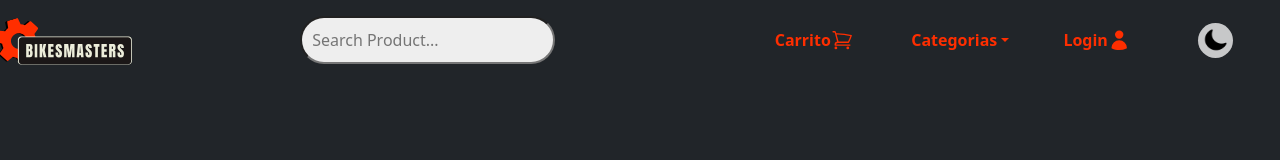
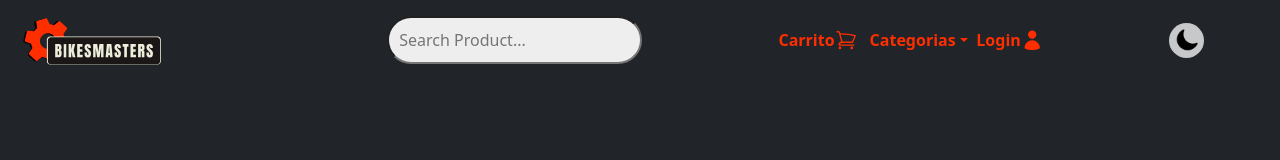
Before and after one commit to ROBERT-Gimenez/E-comerce_React, a React (Create React App) app: page / in a window 1280 px wide. Shown: the top 160 px of the page. Built offline with nearby package versions, Linux system fonts and the light colour scheme; no server answers.

Commit message:
added styles responsives in header

```diff
--- a/src/App.css
+++ b/src/App.css
@@ -83,6 +83,18 @@ a{
   margin-bottom: 1rem;
   object-fit: cover;
 }
+.container_btns{
+  display: flex;
+  gap: 1rem;
+  align-items: center;
+  justify-content: center;
+}
+.container_btns:first-child{
+display: none;
+}
+/* .container_btns div:last-child{
+display: none;
+} */
 
 .drop_cateories {
   color: #ff5722;
@@ -239,3 +251,9 @@ border-top: 2px solid #6dada2;
   align-items: center;
 
 }
+@media (max-width: 766px) {
+
+  div.container_btns{
+    display: none;
+  }
+}
--- a/src/components/Header.js
+++ b/src/components/Header.js
@@ -143,7 +143,9 @@ export default function Header() {
             />
 
             <Buscador/>
+            <motion.div className='container_btns'>
             {urls.map((url , idx) => {
+              if(url.name != "Admin"){
               return (
                 <motion.div
                 key={idx}
@@ -166,8 +168,9 @@ export default function Header() {
                  />
               ) : null}
                     </motion.div>
-                )
+                )}
             })}
+            </motion.div>
                 <motion.div
                     initial={{opacity: 0, y:-100}}
                     animate={{opacity:1, y:0}}
```
